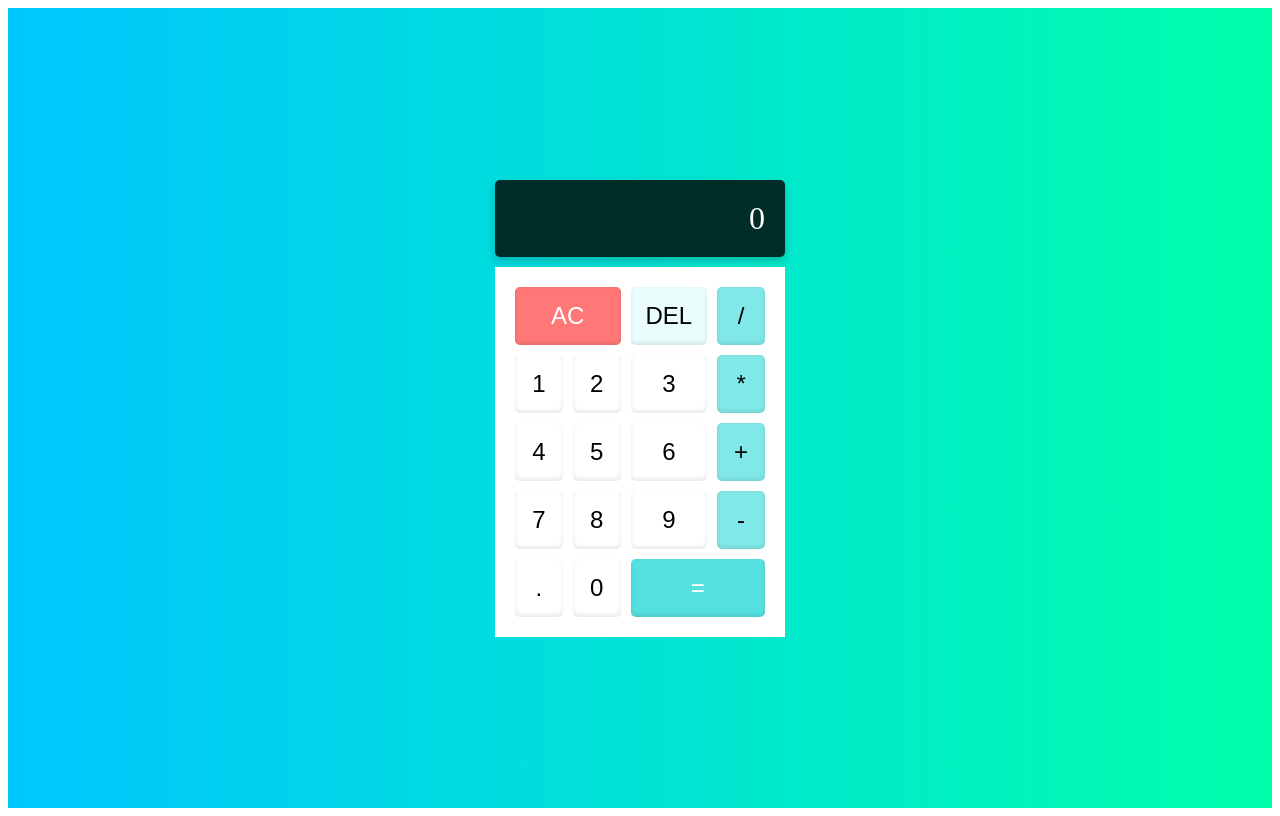
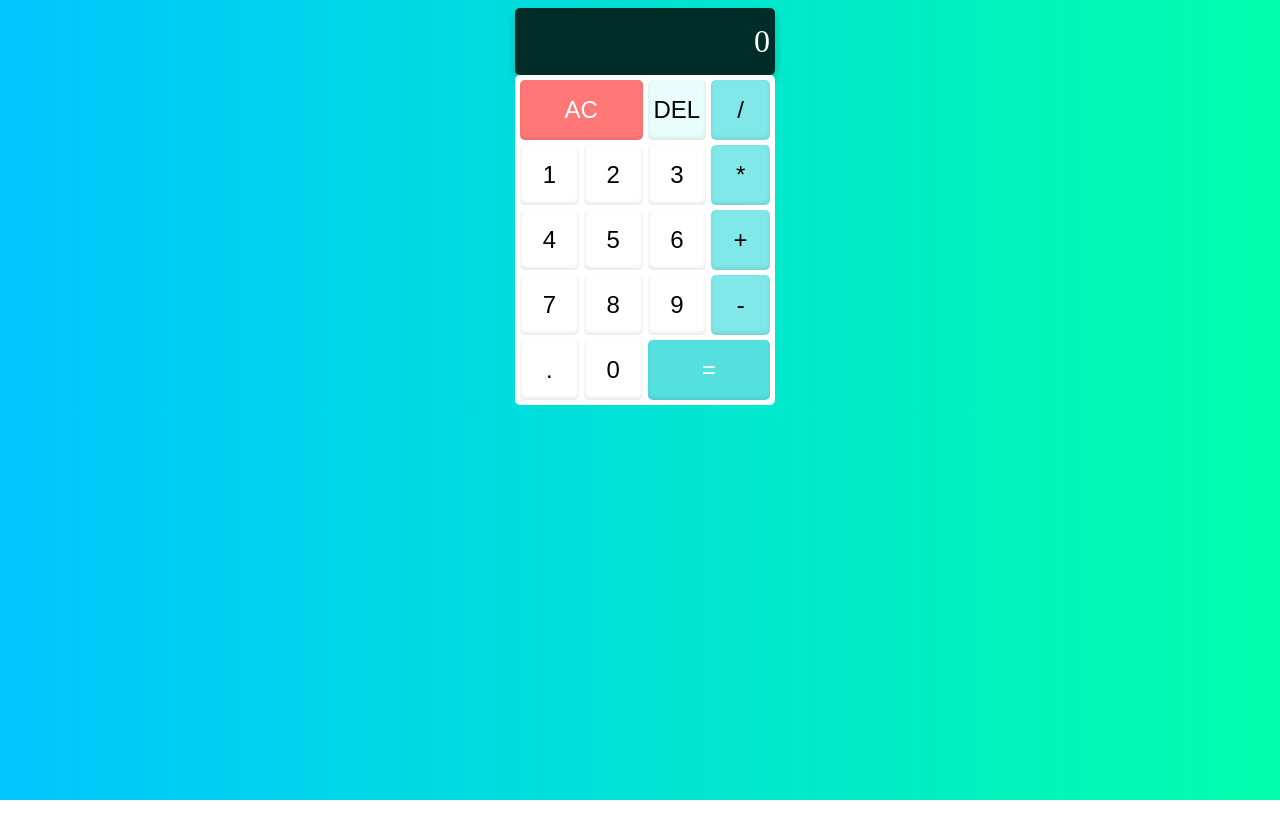
Before and after one commit to EdgarFull-Stack/final-work-calculator, a plain HTML site: page index.html in a window 1280 px wide. Drawn offline with Linux system fonts and the light colour scheme.

Commit message:
style modified

```diff
--- a/style.scss
+++ b/style.scss
@@ -7,28 +7,24 @@ $special-bg: #f77;
 $display-text-color: #fff;
 $font-size-display: 2rem;
 $font-size-buttons: 1.5rem;
-$border-radius: 5px;
-$gap: 10px;
-
+$gap: 5px;
+body {
+  background: $gradient-bg;
   .calculator {
     display: flex;
     flex-direction: column;
-  align-items: center;
-  justify-content: center;
-  background: $gradient-bg;
-  height: 100vh;
-  box-sizing: border-box;
 
+    max-width: 250px;
+    margin: 0 auto;
     .display {
       background: $display-bg;
       color: $display-text-color;
       font-size: $font-size-display;
       text-align: right;
-    padding: 20px;
+      padding: 15px 5px;
       width: 100%;
-    max-width: 250px;
-    border-radius: $border-radius;
-    margin-bottom: $gap;
+
+      border-radius: 5px;
       box-shadow: 0 4px 8px rgba(0, 0, 0, 0.2);
     }
 
@@ -37,9 +33,10 @@ $gap: 10px;
       grid-template-columns: repeat(4, 1fr);
       gap: $gap;
       width: 100%;
-    max-width: 250px;
-    background: white;
-    padding: 20px;
+
+      background: #fff;
+      border-radius: 5px;
+      padding: 5px;
       #clear {
         grid-column: span 2;
       }
@@ -50,9 +47,9 @@ $gap: 10px;
         background: $button-bg;
         color: $button-text-color;
         font-size: $font-size-buttons;
-      padding: 15px;
+        height: 60px;
         border: none;
-      border-radius: $border-radius;
+        border-radius: 5px;
         cursor: pointer;
         text-align: center;
         box-shadow: inset 0 -2px 4px rgba(0, 0, 0, 0.1);
@@ -82,3 +79,4 @@ $gap: 10px;
       }
     }
   }
+}
```
Also changed, not shown: style.css, 1 other file. Lines whose indentation alone changed are shown as unchanged.
